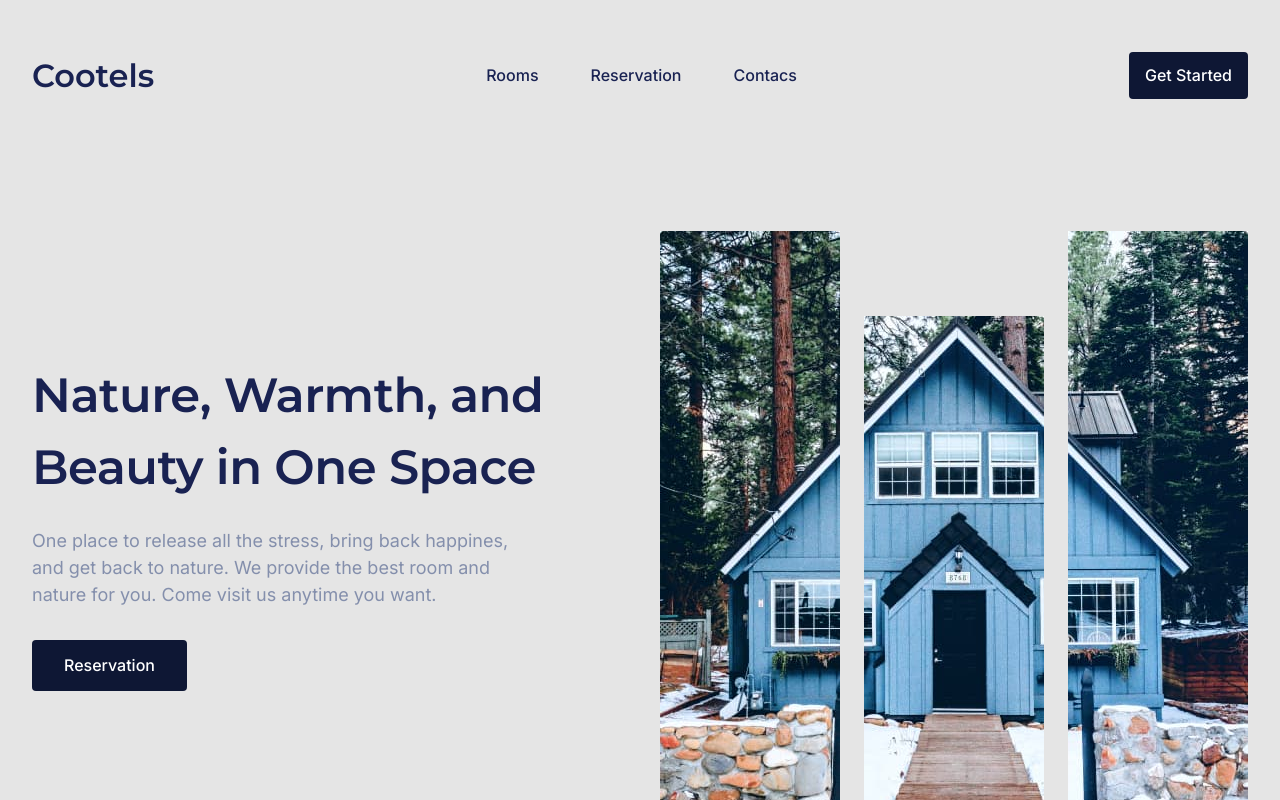
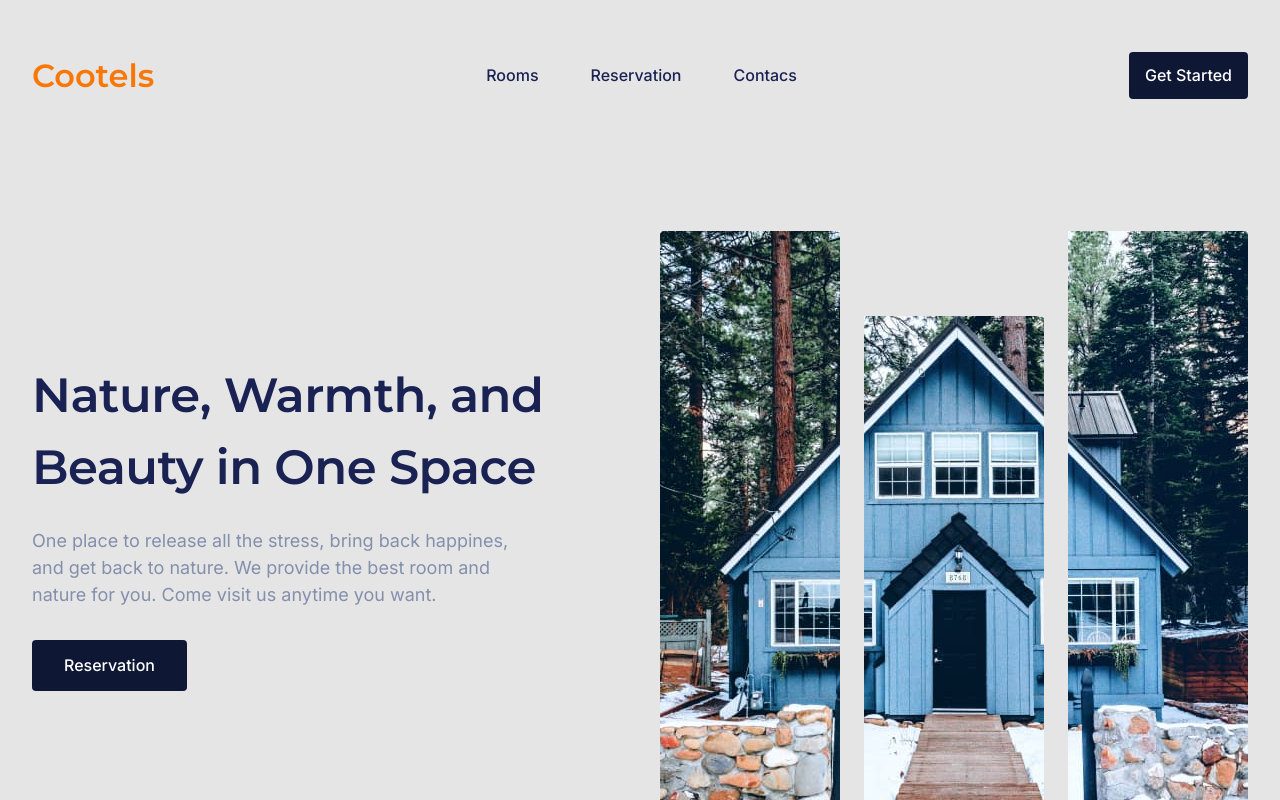
Before and after one commit to MishaPanivnyk/cootels_site, a website built with Parcel: page src/index.html in a window 1280 px wide. In both pictures the pointer is over the link 93 px from the left and 75 px from the top of the page. Shown: the top 800 px of the page. Built offline with nearby package versions, Linux system fonts and the light colour scheme.

Commit message:
add hover link

```diff
--- a/src/sass/components/_header.scss
+++ b/src/sass/components/_header.scss
@@ -8,6 +8,14 @@
   font-size: 32px;
   line-height: 1.22;
   color: #192252;
+  transition: 250ms cubic-bezier(0.4, 0, 0.2, 1);
+}
+.logo:hover,
+.logo:focus,
+.nav-link:hover,
+.nav-link:focus {
+  color: #f87706;
+  transition: 250ms cubic-bezier(0.4, 0, 0.2, 1);
 }
 .navigation {
   display: flex;
```
